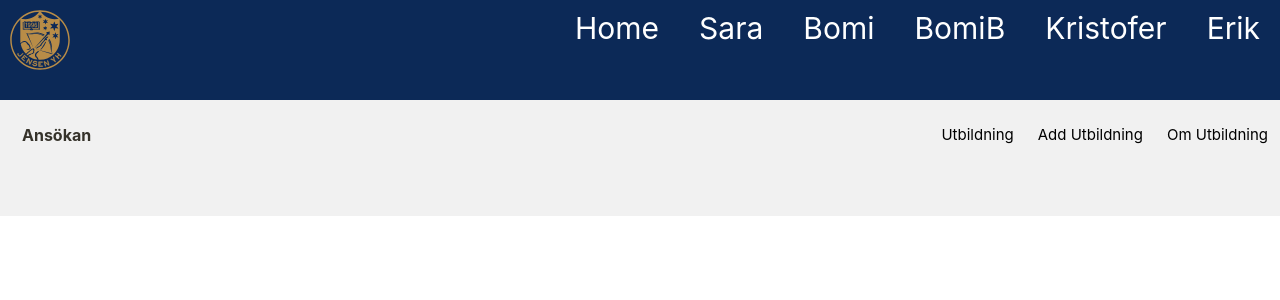
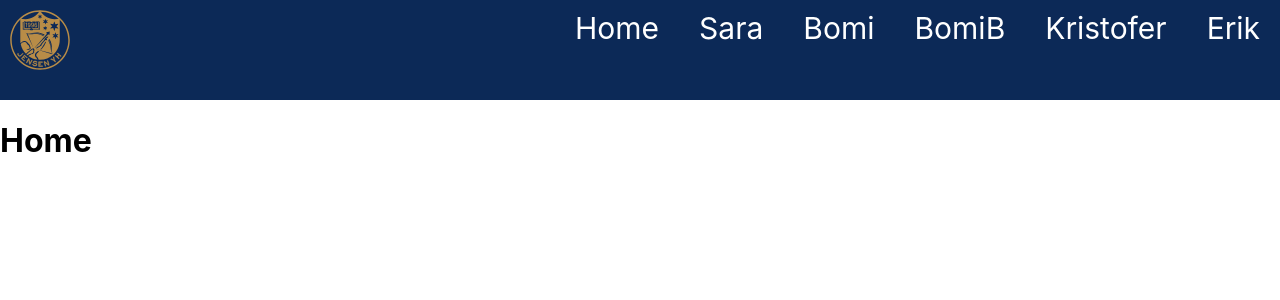
Before and after one commit to Blizzardst15/Webbramverk-Grupparbete, a React (Create React App) app in the folder jensen/: page / in a window 1280 px wide. Shown: the top 300 px of the page. Built offline with nearby package versions, Linux system fonts and the light colour scheme.

Commit message:
api get problem
Signed-off-by: Båmi Lee <swedenebomi@gmail.com>

```diff
--- a/jensen/src/App.js
+++ b/jensen/src/App.js
@@ -26,34 +26,28 @@ function App() {
   return (
     <BrowserRouter>
 
-
       <ToastContainer position="top-center"/>
       <Header />
-      <HeaderB />
-
+      {/* <HeaderB /> */}
 
       <Routes>
         <Route path="/">
-          {/* <Route index element={<Home />} /> */}
+          <Route index element={<Home />} />
           <Route path="sara" element={<Sara />} />
           <Route path="bomi" element={<Students />} />
           <Route path="bomi" element={<HeaderB />} />
           <Route path="/homeB" element={<HomeB />} />
-          {/* <Route path="header" element = {<HeaderB />} /> */}
           <Route path="/add" element={<AddEdit />} />
           <Route path="/update/:id" element={<AddEdit />} />
           <Route path="/view/:id" element={<View />} />
           <Route path="/about" element={<About />} />
-
           <Route path="bomib" element={<ApiTest/>} />
-
           <Route path="kristofer" element={<Kristofer />} />
           <Route path="erik" element={<Erik />} />
           <Route path="*" element={<NoPage />} />
         </Route>
       </Routes>
       <Footer />
-      {/* </div> */}
     </BrowserRouter>
   );
 }
--- a/jensen/src/components/pages/Bomi/ApiTest.js
+++ b/jensen/src/components/pages/Bomi/ApiTest.js
@@ -1,7 +1,7 @@
 //Båmi
 
 import {useState} from 'react';
-import { get, post, put, taBort} from './utility/apib';
+// import { get, post, put, taBort} from './utility/apib';
 import React from 'react';
 import HeaderB from './HeaderB';
 
--- a/jensen/src/components/pages/Bomi/utbList.json
+++ b/jensen/src/components/pages/Bomi/utbList.json
@@ -44,7 +44,7 @@
 
     },
     {
-    "title":"F",
+    "title":"Fr",
     "name": "Frontendutvecklare(Webbsökerhet)",
     "keywords":"Frontendutvecklare (Webbsökerhet) "
     },
```
